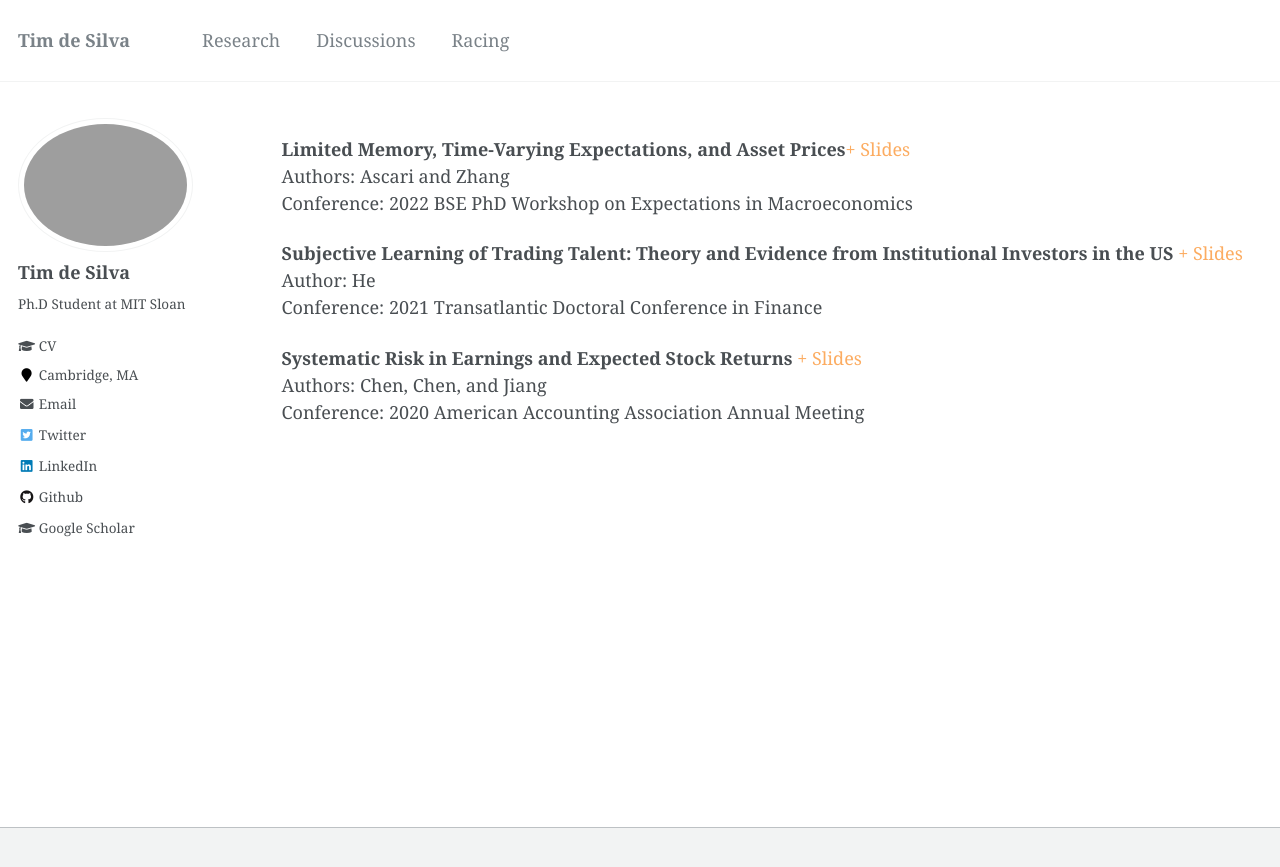
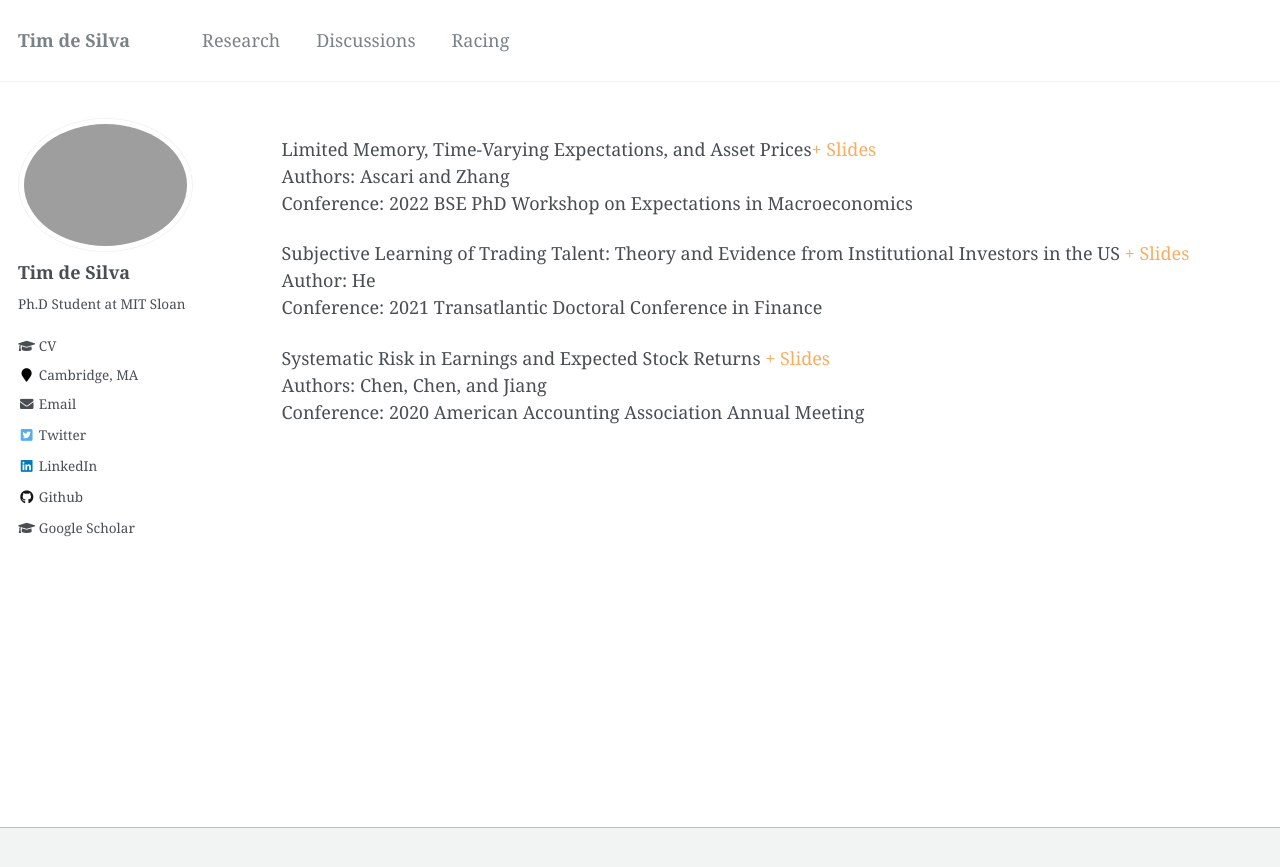
Before and after one commit to timhdesilva/timhdesilva.github.io, a Jekyll site: the page built from _pages/discussions.html, in a window 1280 px wide. Shown: the top 867 px of the page. Built offline with Jekyll 4.4.1, drawn with Linux system fonts in a browser that asks for light colours.

Commit message:
reduce bold discussions

```diff
--- a/_pages/discussions.html
+++ b/_pages/discussions.html
@@ -6,14 +6,14 @@ author_profile: true
 ---
 
 <p>
-    <strong>Limited Memory, Time-Varying Expectations, and Asset Prices</strong><a style="text-decoration:none; color:rgb(252, 172, 97)" href="http://timhdesilva.github.io/files/discussions/2022_bse.pdf">+ Slides</a>
+    Limited Memory, Time-Varying Expectations, and Asset Prices<a style="text-decoration:none; color:rgb(252, 172, 97)" href="http://timhdesilva.github.io/files/discussions/2022_bse.pdf">+ Slides</a>
     <br>Authors: Ascari and Zhang<br>Conference: 2022 BSE PhD Workshop on Expectations in Macroeconomics
 </p>
 <p>
-    <strong>Subjective Learning of Trading Talent: Theory and Evidence from Institutional Investors in the US</strong> <a style="text-decoration:none; color:rgb(252, 172, 97)" href="http://timhdesilva.github.io/files/discussions/2021_tadc.pdf">+ Slides</a>
+    Subjective Learning of Trading Talent: Theory and Evidence from Institutional Investors in the US <a style="text-decoration:none; color:rgb(252, 172, 97)" href="http://timhdesilva.github.io/files/discussions/2021_tadc.pdf">+ Slides</a>
     <br>Author: He<br>Conference: 2021 Transatlantic Doctoral Conference in Finance
 </p>
 <p>
-    <strong>Systematic Risk in Earnings and Expected Stock Returns</strong> <a style="text-decoration:none; color:rgb(252, 172, 97)" href="http://timhdesilva.github.io/files/discussions/2020_aaa.pdf">+ Slides</a>
+    Systematic Risk in Earnings and Expected Stock Returns <a style="text-decoration:none; color:rgb(252, 172, 97)" href="http://timhdesilva.github.io/files/discussions/2020_aaa.pdf">+ Slides</a>
     <br>Authors: Chen, Chen, and Jiang<br>Conference: 2020 American Accounting Association Annual Meeting
 </p>
```
